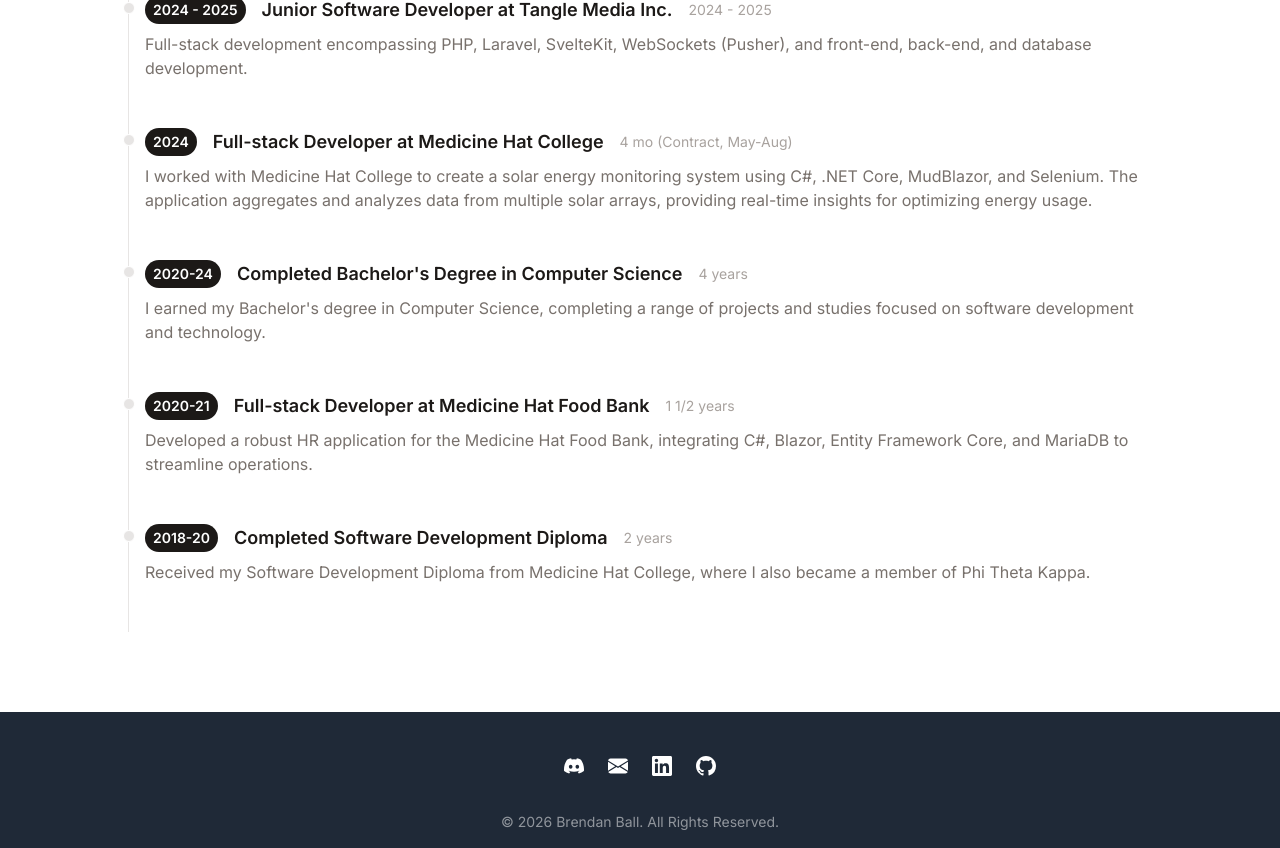
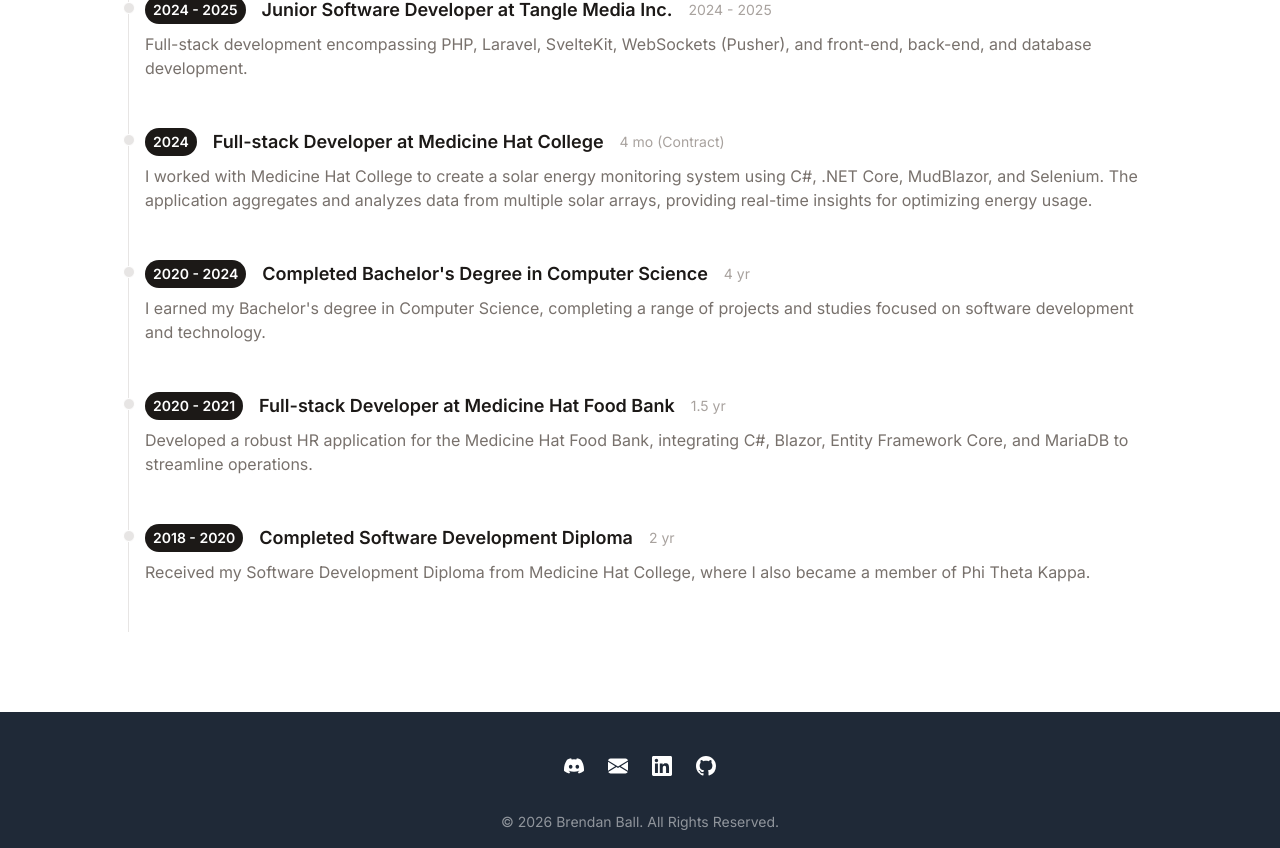
Before and after one commit to brendanball4/PortfolioJSXTailwind, a React (Vite) app: page / in a window 1280 px wide. Shown: the part 2780-3628 px from the top of the page. Built offline with nearby package versions, Linux system fonts and the light colour scheme.

Commit message:
Standardize timeline dates and durations

```diff
--- a/src/data/timeline.js
+++ b/src/data/timeline.js
@@ -14,25 +14,25 @@ export default [
     {
         year: "2024",
         title: "Full-stack Developer at Medicine Hat College",
-        duration: "4 mo (Contract, May-Aug)",
+        duration: "4 mo (Contract)",
         details: "I worked with Medicine Hat College to create a solar energy monitoring system using C#, .NET Core, MudBlazor, and Selenium. The application aggregates and analyzes data from multiple solar arrays, providing real-time insights for optimizing energy usage.",
     },
     {
-        year: "2020-24",
+        year: "2020 - 2024",
         title: "Completed Bachelor's Degree in Computer Science",
-        duration: "4 years",
+        duration: "4 yr",
         details: "I earned my Bachelor's degree in Computer Science, completing a range of projects and studies focused on software development and technology.",
     },
     {
-        year: "2020-21",
+        year: "2020 - 2021",
         title: "Full-stack Developer at Medicine Hat Food Bank",
-        duration: "1 1/2 years",
+        duration: "1.5 yr",
         details: "Developed a robust HR application for the Medicine Hat Food Bank, integrating C#, Blazor, Entity Framework Core, and MariaDB to streamline operations.",
     },
     {
-        year: "2018-20",
+        year: "2018 - 2020",
         title: "Completed Software Development Diploma",
-        duration: "2 years",
+        duration: "2 yr",
         details: "Received my Software Development Diploma from Medicine Hat College, where I also became a member of Phi Theta Kappa.",
     },
 ]
```
